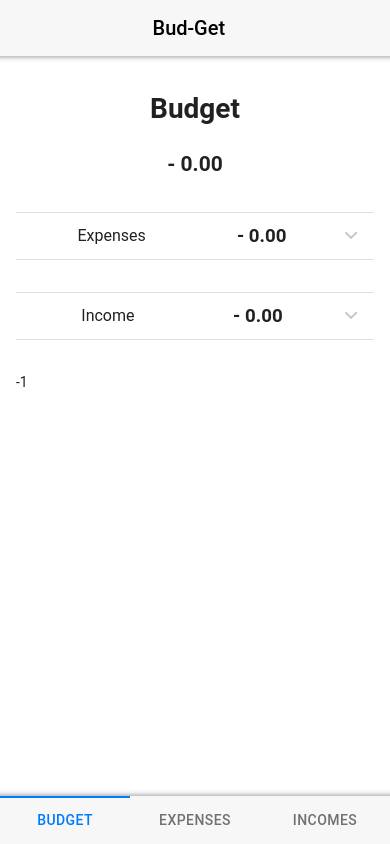
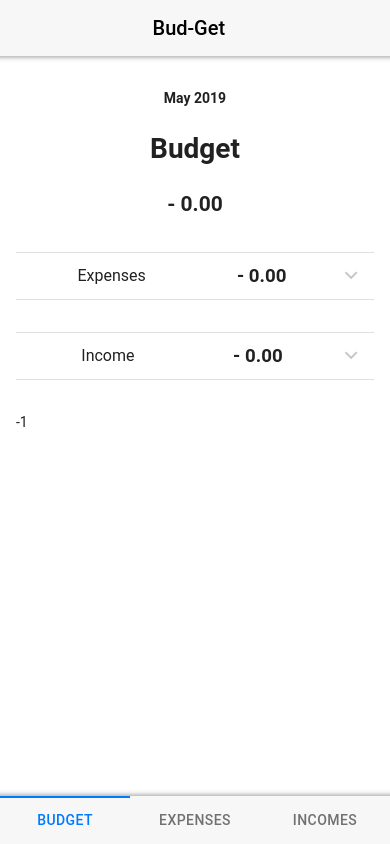
Before and after one commit to shiraazAh/Budget-App, a plain HTML site: page www/index.html in a window 390 px wide. Drawn offline with Linux system fonts and the light colour scheme; some packages are replaced by stand-ins of ours.

Commit message:
Added Date Viewer

```diff
--- a/www/index.html
+++ b/www/index.html
@@ -54,6 +54,7 @@
                         <div id="tab-1" class="page-content tab tab-active">
                             <div class="block">
                                 <div class="budget-box">
+                                    <h4 class="budget-date"></h4>
                                     <h1 class="budget-title">Budget</h1>
                                     <h2 class="budget-amount">0</h2>
                                 </div>
--- a/www/main.js
+++ b/www/main.js
@@ -152,7 +152,8 @@ var UIcontroller = (function () {
         expenseContainer: ".expenses-list",
         incomeContainer: ".income-list",
         blockExp: ".block-exp",
-        blockInc: ".block-inc"
+        blockInc: ".block-inc",
+        dateContainer: ".budget-date"
     };
 
     var formatNumber = function(num, type) {
@@ -256,6 +257,20 @@ var UIcontroller = (function () {
             el = document.getElementById(selectorID);
             el.parentNode.removeChild(el)
         },
+        displayMonth: function() {
+          var totDate, month, year, months;
+
+          totDate = new Date();
+
+          month = totDate.getMonth();
+
+          year = totDate.getFullYear();
+
+          months = ["January", "February", "March", "April", "May", "June", "July", "August", "September", "October", "November", "December"];
+
+          document.querySelector(DOM.dateContainer).textContent = months[month] + ' ' + year;
+        },
+
         DOMout: function () {
             return DOM;
         }
@@ -382,6 +397,7 @@ var controller = (function (bugtCntrl, UICntrl) {
     return {
         init: function () {
             console.log("App Started");
+            UICntrl.displayMonth();
             UICntrl.showCalc({
                 totBudget: 0,
                 totIncome: 0,
```
